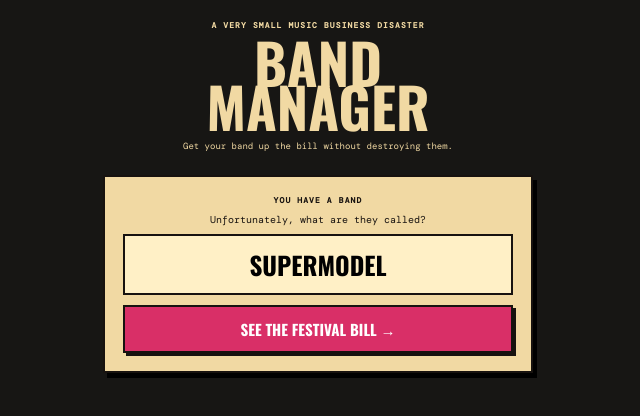
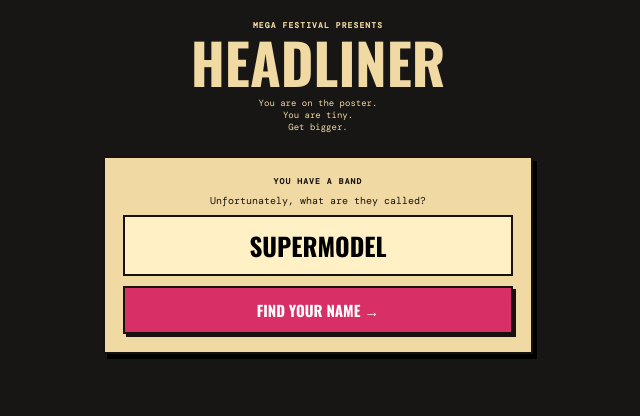
Before and after one commit to czarina28/band-manager, a plain HTML site: page index.html in a window 1280 px wide. Shown: the whole page, without its empty margins (322-962 px from the left). Drawn offline with nearby package versions, Linux system fonts and the light colour scheme.

Commit message:
Rename opening screen to Headliner

```diff
--- a/index.html
+++ b/index.html
@@ -3,23 +3,23 @@
 <head>
   <meta charset="utf-8">
   <meta name="viewport" content="width=device-width, initial-scale=1, viewport-fit=cover, maximum-scale=1">
-  <meta name="theme-color" content="#ef4d3f">
-  <title>Band Manager</title>
+  <meta name="theme-color" content="#171614">
+  <title>Headliner</title>
   <link rel="stylesheet" href="app.css">
 </head>
 <body>
   <main class="shell">
     <header id="masthead" class="masthead">
-      <div class="issue">A VERY SMALL MUSIC BUSINESS DISASTER</div>
-      <h1>BAND<br>MANAGER</h1>
-      <p>Get your band up the bill without destroying them.</p>
+      <div class="issue">MEGA FESTIVAL PRESENTS</div>
+      <h1>HEADLINER</h1>
+      <p>You are on the poster.<br>You are tiny.<br>Get bigger.</p>
     </header>
 
     <section id="setup" class="paper setup">
       <div class="kicker">YOU HAVE A BAND</div>
       <label for="band-name">Unfortunately, what are they called?</label>
       <input id="band-name" maxlength="24" value="SUPERMODEL" autocomplete="off">
-      <button id="start-btn" class="big-button">SEE THE FESTIVAL BILL →</button>
+      <button id="start-btn" class="big-button">FIND YOUR NAME →</button>
     </section>
 
     <section id="game" class="hidden game-screen">
```
